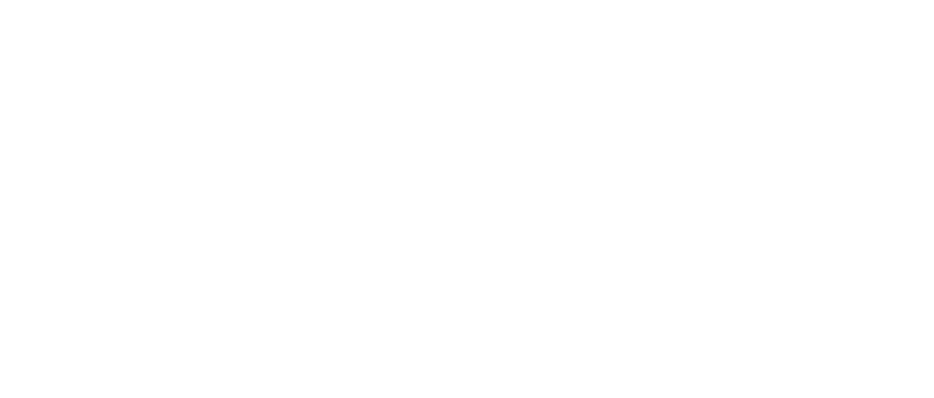
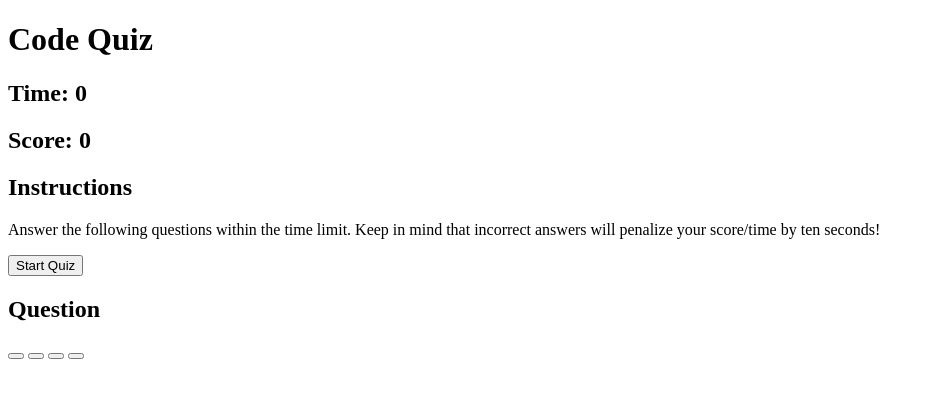
Before and after one commit to connormcgrew/JavaScript-Quiz, a plain HTML site: page index.html in a window 1280 px wide. Shown: the whole page, without its empty margins (0-934 px from the left). Drawn offline with Linux system fonts and the light colour scheme.

Commit message:
basic html layout

```diff
--- a/index.html
+++ b/index.html
@@ -8,6 +8,31 @@
     <title>Code Quiz</title>
 </head>
 <body>
+    <!-- header -->
+    <div class="container">
+        <div class="header">
+            <h1>Code Quiz</h1>
+        </div>
+        <!-- jumbotron -->
+        <div class="jumbotron">
+            <h2>Time: <span id="time">0</span></h2>
+            <h2>Score: <span id="score">0</span></h2>
+        </div>
+        <!-- content -->
+        <div class="content">
+            <h2>Instructions</h2>
+            <p>Answer the following questions within the time limit. Keep in mind that incorrect answers will penalize your score/time by ten seconds!</p>
+            <button id="start">Start Quiz</button>
+        </div>
+        <!-- quiz -->
+        <div class="quiz">
+            <h2>Question</h2>
+            <p id="question"></p>
+            <button id="answer1"></button>
+            <button id="answer2"></button>
+            <button id="answer3"></button>
+            <button id="answer4"></button>
+    </div>
 </body>
 <script src="./Assets/script.js"></script>
 </html>
```
